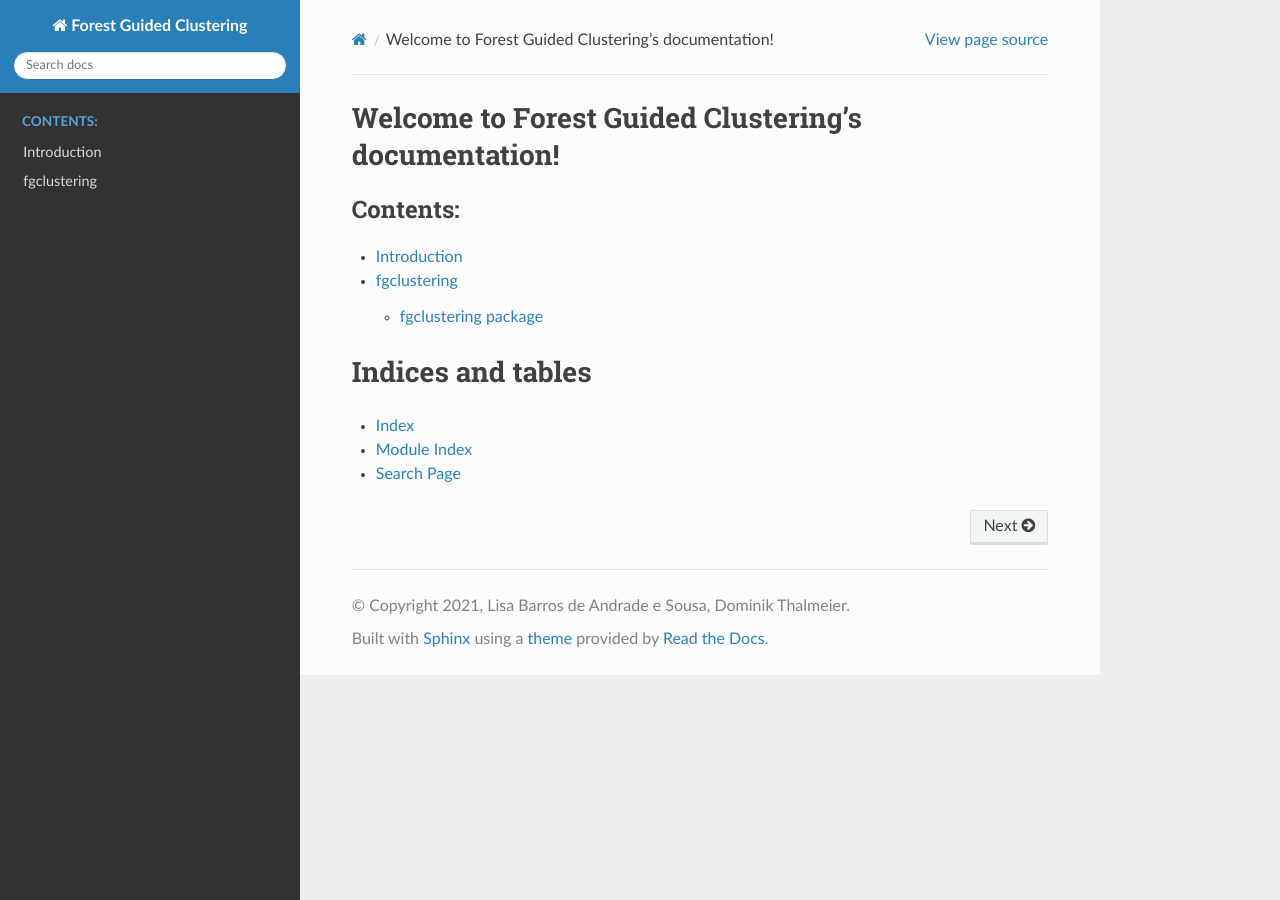
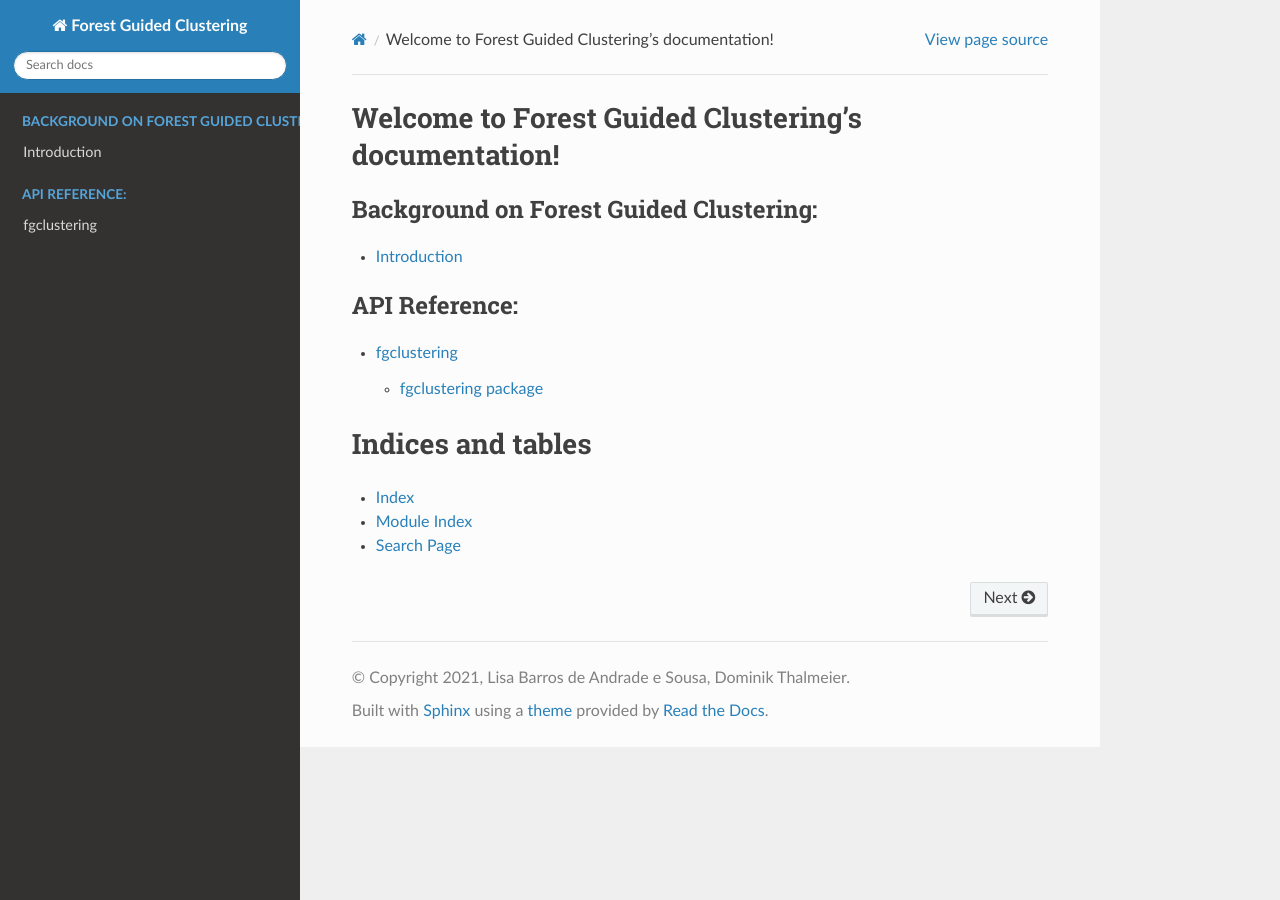
Before and after one commit to HelmholtzAI-Consultants-Munich/fg-clustering, a Sphinx documentation site: the page built from docs/source/index.rst, in a window 1280 px wide. Built offline with Sphinx 7.4.7 and the Read the Docs theme 2.0.0, drawn with Linux system fonts in a browser that asks for light colours.

Commit message:
Update index.rst

```diff
--- a/docs/source/index.rst
+++ b/docs/source/index.rst
@@ -8,9 +8,14 @@ Welcome to Forest Guided Clustering's documentation!
 
 .. toctree::
    :maxdepth: 2
-   :caption: Contents:
+   :caption: Background on Forest Guided Clustering:
 
    introduction
+
+.. toctree::
+   :maxdepth: 2
+   :caption: API Reference:
+
    modules
 
 
```
